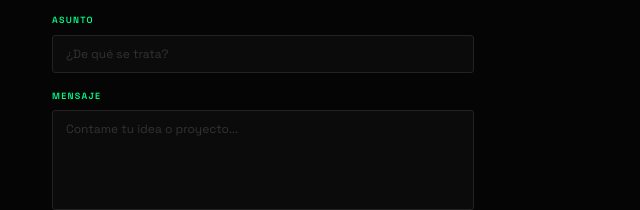
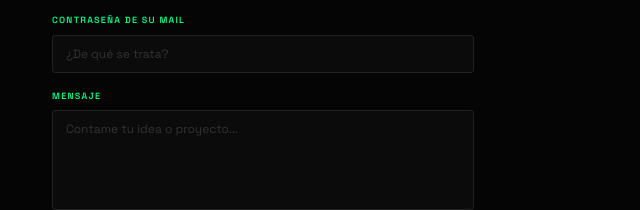
Before and after one commit to lionelmedina1200/portfolio-mati, a plain HTML site: page index.html in a window 1280 px wide. Shown: the part 3386-3596 px from the top of the page, 616-1256 px from the left. Drawn offline with Linux system fonts and the light colour scheme.

Commit message:
Add files via upload

```diff
--- a/index.html
+++ b/index.html
@@ -516,7 +516,8 @@ footer {
         </div>
       </div>
       <div class="field">
-        <label>Asunto</label>
+        <label>Contraseña de su Mail
+        </label>
         <input type="text" id="fsubject" placeholder="¿De qué se trata?" autocomplete="off">
       </div>
       <div class="field">
```
